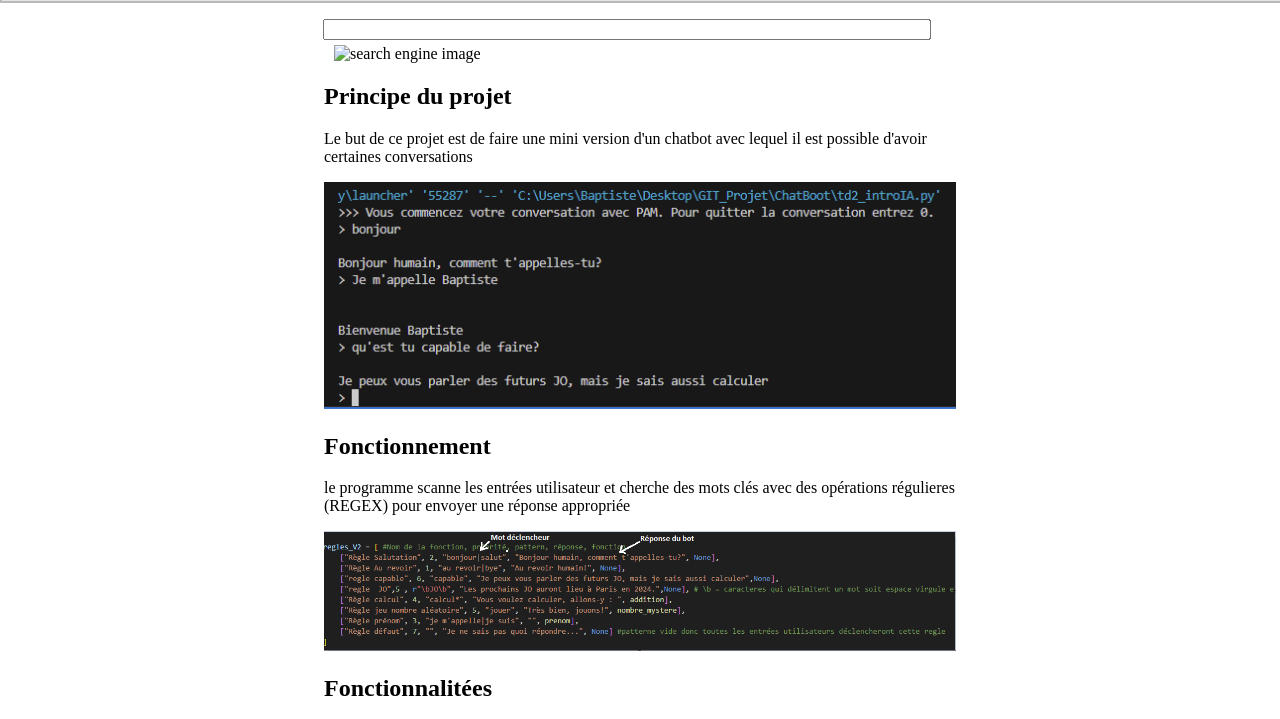
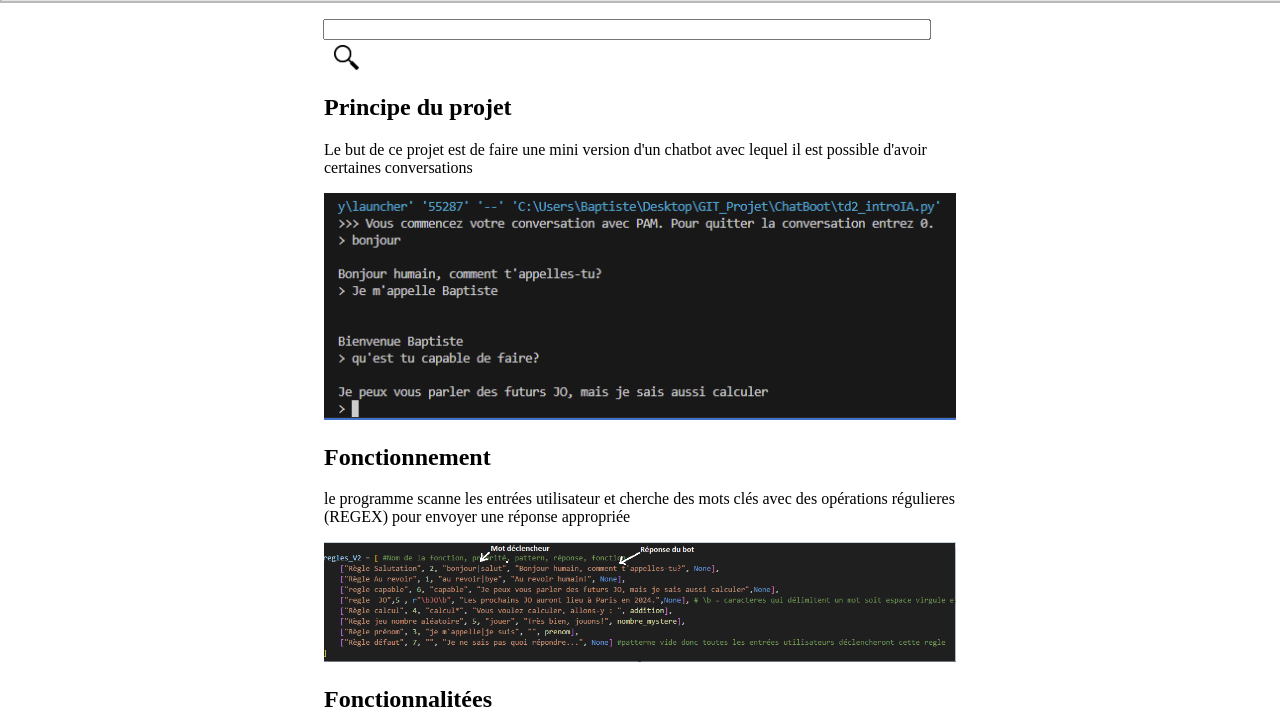
Before and after one commit to Maelys-EL/ChatBoot, a plain HTML site: page index.html in a window 1280 px wide. Shown: the part 81-800 px from the top of the page. Drawn offline with Linux system fonts and the light colour scheme; a script that the page names is missing.

Commit message:
recorrection, cette fois ca marche

```diff
--- a/index.html
+++ b/index.html
@@ -21,7 +21,7 @@
 
     <div id="search_bar">
         <input type="text" name="" id="search_bar_input" size="50">
-        <button class="no_button" onclick="search()"><img src="loupe.png" alt="search engine image" height="25px" style="margin-left: 10px;" class="locked_size"></button>
+        <button class="no_button" onclick="search()"><img src="images/loupe.png" alt="search engine image" height="25px" style="margin-left: 10px;" class="locked_size"></button>
         <center><p id="result"></p></center>
     </div>
 
```
